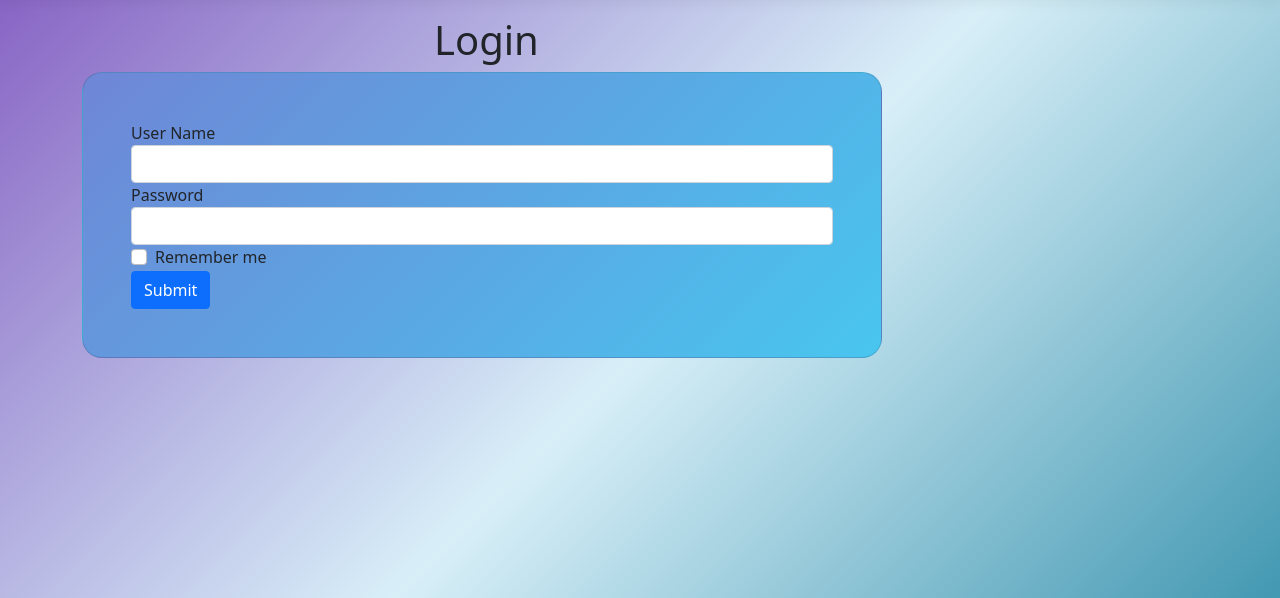
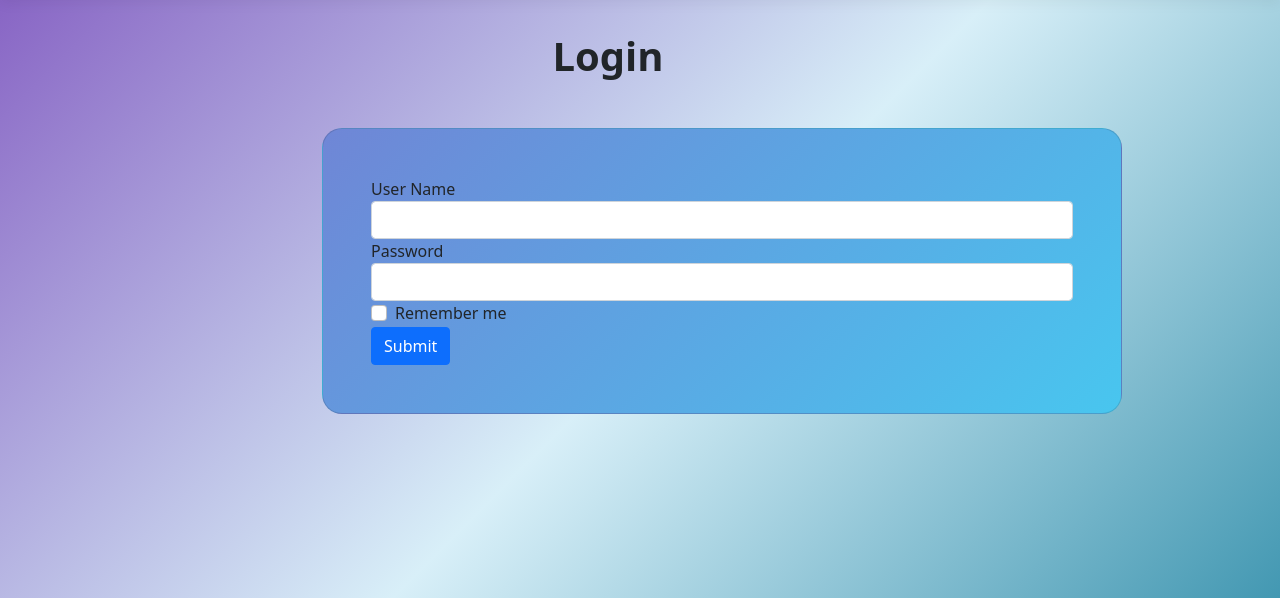
Before and after one commit to Aanchal-Bisht/UserManagementSystem1, an ASP.NET Core app: page /User/Login in a window 1280 px wide. Shown: the part 50-648 px from the top of the page. Run offline with ASP.NET Core 8, Linux system fonts and the light colour scheme; style sheets or scripts are compiled from the project's sources.

Commit message:
login UI css updated...

```diff
--- a/User_Management_System/Views/User/Login.cshtml
+++ b/User_Management_System/Views/User/Login.cshtml
@@ -14,8 +14,12 @@
 
 
 
-<h3 class="display-6" style="margin-left:22rem;">@ums_title</h3>
-<div class="card " style="width:50rem; background:linear-gradient(135deg, #6f86d6, #48c6ef);border-radius:20px;">
+<h3 class="display-6" style="margin-right: 4rem;
+    padding-top: 1rem;font-weight:600;text-align:center" >
+    @ums_title
+</h3>
+<div class="card " style="width:50rem; background:linear-gradient(135deg, #6f86d6, #48c6ef);border-radius:20px;margin-left: 15rem;
+    margin-top: 3rem;">
     <div class="card-body py-5 px-md-5">
         <form asp-action="RedirectToHome" method="post">
             <div class="form-group">
```
